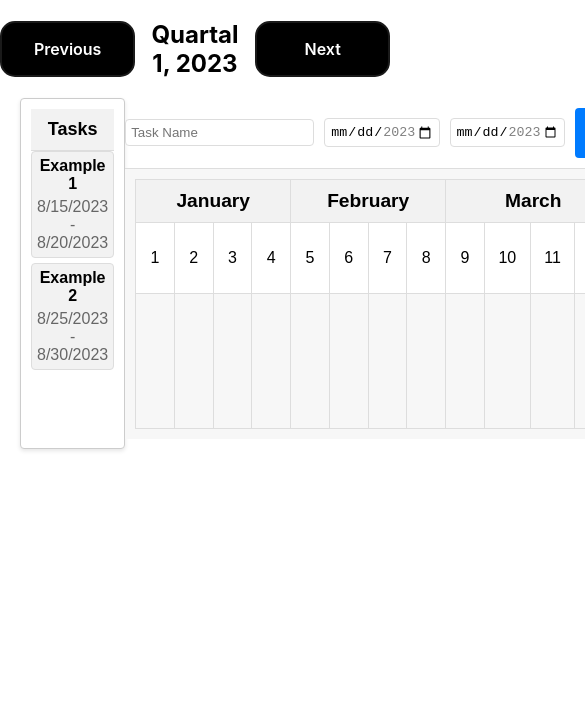
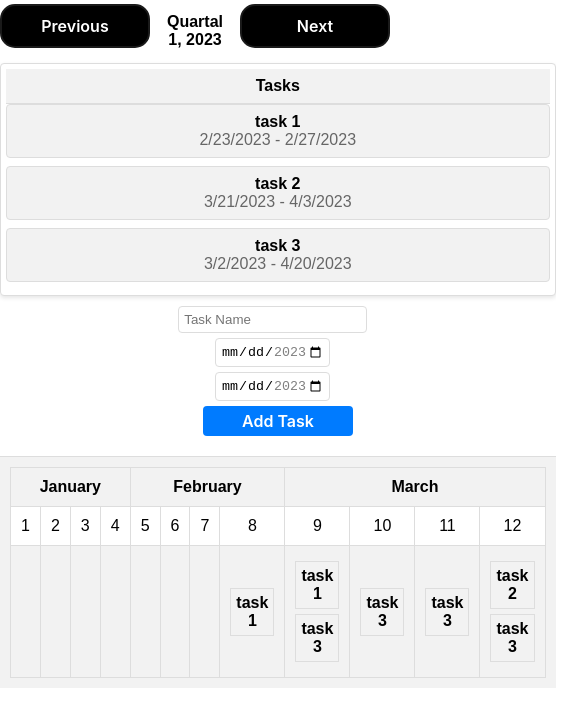
Before and after one commit to TauriRu/kvartalivaade-tabel, a React (Create React App) app: page / in a window 390 px wide. Shown: the top 726 px of the page, 585 px wide, since content can reach past the window. Built offline with nearby package versions, Linux system fonts and the light colour scheme.

Commit message:
responsive for tablet

```diff
--- a/src/App.css
+++ b/src/App.css
@@ -1,5 +1,6 @@
 .App {
   text-align: center;
+  height: 100vh;
 }
 .container {
   display: flex;
@@ -59,3 +60,13 @@
   box-shadow: none;
   transform: translateY(0);
 }
+
+@media (max-width: 768px) {
+  .button {
+   padding: 10px;
+   margin-bottom: 10px;
+  }
+  .container{
+    display: block;
+  }
+}
--- a/src/components/Calendar/Calendar.css
+++ b/src/components/Calendar/Calendar.css
@@ -1,14 +1,31 @@
 /* Calendar.css */
+
+/* Global Styles */
+:root {
+  --primary-color: #007bff;
+  --secondary-color: #f2f2f2;
+  --border-color: #ddd;
+  --text-color: #666;
+}
+
+/* Base Styles */
+body {
+  margin: 0;
+  font-family: Arial, sans-serif;
+}
+
+/* Calendar Container */
 .calendarContainer {
   display: grid;
+  grid-template-columns: auto 1fr;
   width: 100%;
-  font-family: Arial, sans-serif;
-  grid-template-columns: auto 1fr;
 }
 
-.container{
+.container {
   height: 100vh;
 }
+
+/* Calendar Section */
 .calendar {
   display: flex;
   flex-direction: column;
@@ -16,16 +33,17 @@
   padding: 10px 0;
 }
 
+/* Calendar Body */
 .calendar-body {
   display: flex;
-  border-top: 1px solid #ddd;
+  border-top: 1px solid var(--border-color);
   padding: 10px;
   overflow-x: auto;
-  background-color: #f7f7f7;
-  height: 100%;
+  background-color: var(--secondary-color);
   min-height: 250px;
 }
 
+/* Table Styles */
 table {
   width: 100%;
   border-collapse: collapse;
@@ -41,14 +59,14 @@ table {
   display: table-cell;
   text-align: center;
   padding: 10px;
-  border: 1px solid #ddd;
+  border: 1px solid var(--border-color);
   white-space: nowrap;
 }
 
 .month-cell {
   font-size: 1.2em;
   font-weight: bold;
-  background-color: #f2f2f2;
+  background-color: var(--secondary-color);
   position: sticky;
   top: 0;
   z-index: 2;
@@ -61,12 +79,13 @@ table {
 }
 
 .week-row:nth-child(even) .week-cell {
-  background-color: #f2f2f2;
+  background-color: var(--secondary-color);
 }
 
+/* Task Section */
 .task-section {
   flex: 1;
-  border: 1px solid #ccc;
+  border: 1px solid var(--border-color);
   padding: 10px;
   margin-left: 20px;
   background-color: #fff;
@@ -74,21 +93,24 @@ table {
   border-radius: 4px;
 }
 
+/* Task Header */
 .task-header {
   font-weight: bold;
   font-size: 18px;
   padding: 10px;
-  background-color: #f2f2f2;
-  border-bottom: 1px solid #ddd;
+  background-color: var(--secondary-color);
+  border-bottom: 1px solid var(--border-color);
 }
 
+/* Task List */
 .task-list {
   margin-top: 10px;
 }
 
+/* Individual Task */
 .task {
-  background-color: #f7f7f7;
-  border: 1px solid #ddd;
+  background-color: var(--secondary-color);
+  border: 1px solid var(--border-color);
   padding: 10px;
   margin-bottom: 10px;
   border-radius: 4px;
@@ -101,13 +123,13 @@ table {
 
 .task-name {
   font-weight: bold;
-  margin-bottom: 5px;
 }
 
 .task-dates {
-  color: #666;
+  color: var(--text-color);
 }
 
+/* Add Task Section */
 .add-task {
   display: flex;
   align-items: center;
@@ -119,19 +141,19 @@ table {
 .add-task input[type="date"] {
   padding: 5px;
   margin-right: 10px;
-  border: 1px solid #ddd;
+  border: 1px solid var(--border-color);
   border-radius: 4px;
 }
 
 .add-task input[type="text"]:focus,
 .add-task input[type="date"]:focus {
   outline: none;
-  border-color: #007bff;
+  border-color: var(--primary-color);
 }
 
 .add-task button {
   padding: 5px 10px;
-  background-color: #007bff;
+  background-color: var(--primary-color);
   color: #fff;
   border: none;
   border-radius: 4px;
@@ -142,23 +164,19 @@ table {
 .add-task button:hover {
   background-color: #0056b3;
 }
+
+/* Task Container */
 .task-container {
   display: flex;
   position: relative;
   flex-direction: column;
-  border: 1px solid #ddd;
+  border: 1px solid var(--border-color);
   padding: 5px;
   margin: 2px;
-  background-color: #f2f2f2;
+  background-color: var(--secondary-color);
 }
 
-.task {
-  background-color: #f2f2f2;
-  border: 1px solid #ddd;
-  padding: 5px;
-  margin-bottom: 5px;
-}
-
+/* Active Task */
 .active {
   display: none;
   position: absolute;
@@ -166,7 +184,7 @@ table {
   left: 0;
   z-index: 500;
   background-color: #fff;
-  border: 1px solid #ddd;
+  border: 1px solid var(--border-color);
   padding: 5px;
   white-space: nowrap;
 }
@@ -174,15 +192,84 @@ table {
 .task-container:hover .active {
   display: block;
 }
+.task-container:hover {
+  background-color: #e0e0e0;
+}
+
+/* Task Row */
 .task-row {
   display: table-row;
-  border: 1px solid #ddd;
+  border: 1px solid var(--border-color);
 }
 
+/* Task Cell */
 .task-cell {
   display: table-cell;
   text-align: center;
   padding: 10px;
-  border: 1px solid #ddd;
+  border: 1px solid var(--border-color);
   position: relative;
 }
+
+/* Mobile Styles */
+@media screen and (max-width: 768px) {
+
+  .quarterButtons h2{
+    font-size: 1em;
+  }
+
+    .calendarContainer {
+    grid-template-columns: 1fr; /* Change to a single column */
+  }
+
+  .month-cell {
+    font-size: 1em; /* Reduce font size for mobile */
+  }
+
+  .add-task {
+    flex-direction: column;
+    row-gap: 5px;
+  }
+
+  .task-section {
+    margin-left: 0; /* Remove left margin for mobile */
+    padding: 5px; /* Adjust padding for smaller screens */
+  }
+
+  /* Task Header */
+  .task-header {
+    font-size: 16px; /* Slightly reduce font size for mobile */
+    padding: 8px; /* Adjust padding for smaller screens */
+  }
+
+  /* Individual Task */
+  .task {
+    padding: 8px; /* Adjust padding for smaller screens */
+    margin-bottom: 8px; /* Adjust margin for smaller screens */
+  }
+
+  .calendar-body {
+    display: flex; /* Change to display in a row */
+    flex-wrap: nowrap; /* Prevent wrapping items to the next line */
+    overflow-x: auto;
+    overflow-y: hidden;
+    min-height: auto; /* Allow content to determine height */
+  }
+
+  /* Week Cells */
+  .week-cell {
+    width: 100%; /* Make week cells span the full width */
+    height: auto; /* Allow week cells to adjust height based on content */
+  }
+
+  /* Task Container */
+  .task-container {
+    margin: 5px 0; /* Add more vertical spacing between tasks */
+  }
+
+  /* Active Task */
+  .active {
+    top: auto; /* Adjust active task position */
+    bottom: -1px; /* Position below task container */
+  }
+}
--- a/src/components/Calendar/Calendar.tsx
+++ b/src/components/Calendar/Calendar.tsx
@@ -59,14 +59,19 @@ const Calendar: React.FC<CalendarProps> = ({ currentQuarter }) => {
   const [newTaskEndDate, setNewTaskEndDate] = useState('');
   const [tasks, setTasks] = useState<Task[]>([
     {
-      name: 'Example 1',
-      startDate: new Date(2023, 7, 15),
-      endDate: new Date(2023, 7, 20),
+      name: ' task 1',
+      startDate: new Date(2023, 1, 23),
+      endDate: new Date(2023, 1, 27),
     },
     {
-      name: 'Example 2',
-      startDate: new Date(2023, 7, 25),
-      endDate: new Date(2023, 7, 30),
+      name: 'task 2',
+      startDate: new Date(2023, 2, 21),
+      endDate: new Date(2023, 3, 3),
+    },
+    {
+      name: 'task 3',
+      startDate: new Date(2023, 1, 30),
+      endDate: new Date(2023, 3, 20),
     },
   ]);
 
```
